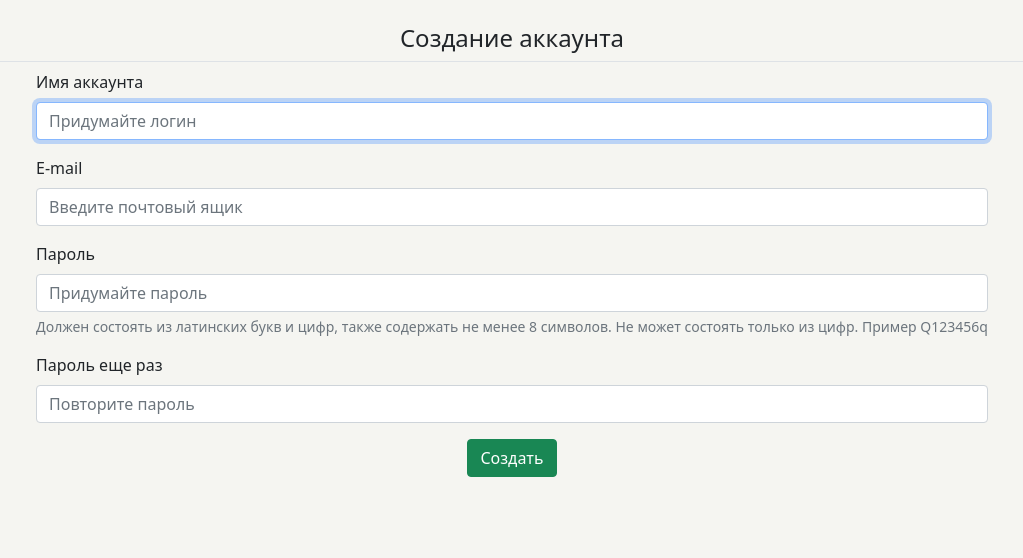
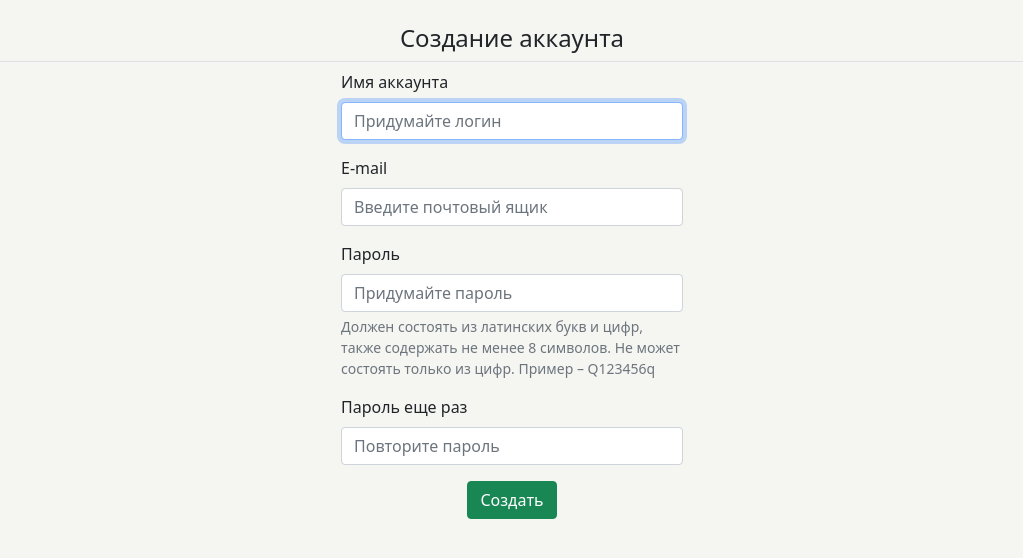
Before and after one commit to Rooliksen/wms_system, a Django app: page /users/register/ in a window 1280 px wide. Shown: the part 58-616 px from the top of the page, without its empty margins (128-1151 px from the left). Run offline with Django 3.2, Linux system fonts and the light colour scheme; some libraries are stand-ins or nearby versions.

Commit message:
Style register page

```diff
--- a/users/forms.py
+++ b/users/forms.py
@@ -15,7 +15,7 @@ class CreateUserForm(UserCreationForm):
 
 	password1 = forms.CharField(
 		label=("Пароль"),
-		help_text=("Должен состоять из латинских букв и цифр, также содержать не менее 8 символов. Не может состоять только из цифр. Пример Q123456q"),
+		help_text=("Должен состоять из латинских букв и цифр, также содержать не менее 8 символов. Не может состоять только из цифр. Пример – Q123456q"),
 		widget=forms.PasswordInput(attrs={'autocomplete': 'new-password', 'class': 'form-control', 'placeholder': 'Придумайте пароль'}),
 	)
 	password2 = forms.CharField(
--- a/users/templates/registration/register.html
+++ b/users/templates/registration/register.html
@@ -6,7 +6,7 @@
 
 {% block content %}
 <div class="d-flex justify-content-center">
-  <form method="post" action="{% url 'users:register' %}" class="form">
+  <form method="post" action="{% url 'users:register' %}" class="form col-sm-4">
     {% csrf_token %}
     {% for field in form %}
     <div class="row d-flex justify-content-center">
```
